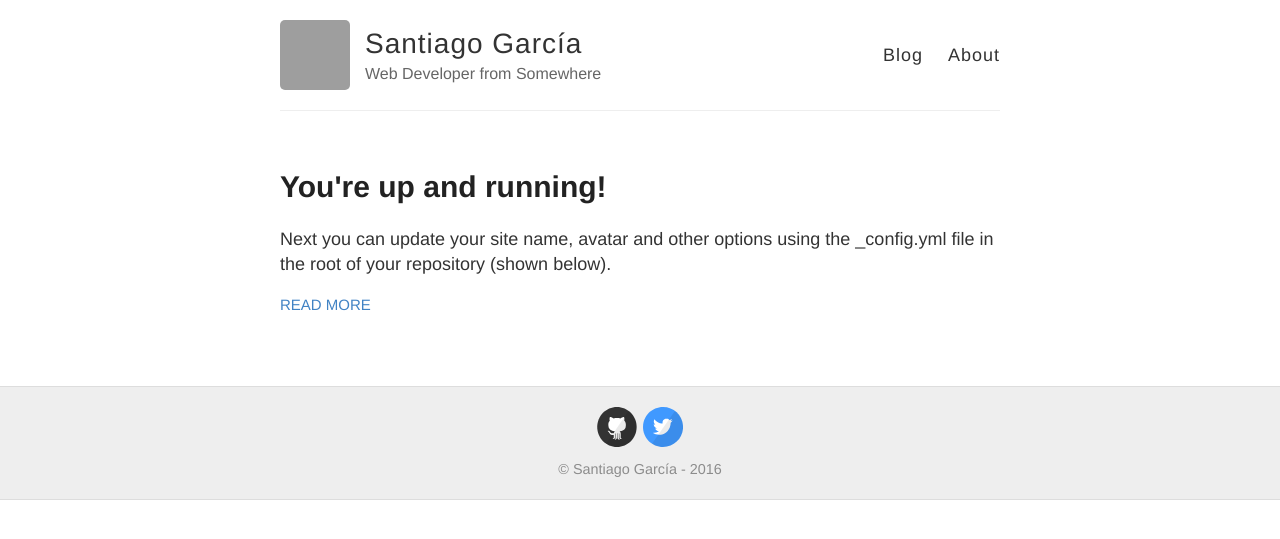
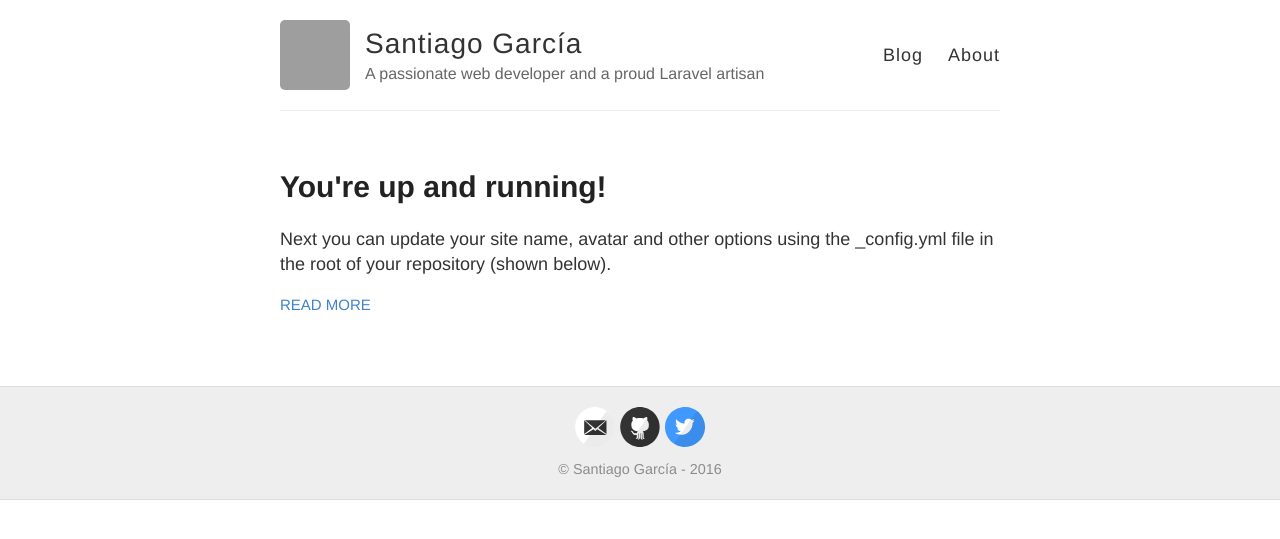
Before and after one commit to santigarcor/santigarcor.github.io, a Jekyll site: the page built from index.html, in a window 1280 px wide. Shown: the top 539 px of the page. Built offline with Jekyll 4.4.1, drawn with Linux system fonts in a browser that asks for light colours; grey boxes are pictures that could not be loaded.

Commit message:
Cambios de configuracion

```diff
--- a/_config.yml
+++ b/_config.yml
@@ -6,10 +6,10 @@
 name: Santiago García
 
 # Short bio or description (displayed in the header)
-description: Web Developer from Somewhere
+description: A passionate web developer and a proud Laravel artisan
 
 # URL of your avatar or profile pic (you could use your GitHub profile pic)
-avatar: https://avatars1.githubusercontent.com/u/7565417?v=3&s=460
+avatar: https://github.com/santigarcor.png
 
 #
 # Flags below are optional
@@ -18,7 +18,7 @@ avatar: https://avatars1.githubusercontent.com/u/7565417?v=3&s=460
 # Includes an icon in the footer for each username you enter
 footer-links:
   dribbble:
-  email:
+  email: santigarcor@gmail.com
   facebook:
   flickr:
   github: santigarcor
@@ -47,7 +47,7 @@ url: http://santigarcor.me
 # (http://yourusername.github.io/repository-name)
 # and NOT your User repository (http://yourusername.github.io)
 # then add in the baseurl here, like this: "/repository-name"
-baseurl: "/santigarcor.github.io"
+baseurl: ""
 
 #
 # !! You don't need to change any of the configuration flags below !!
```
